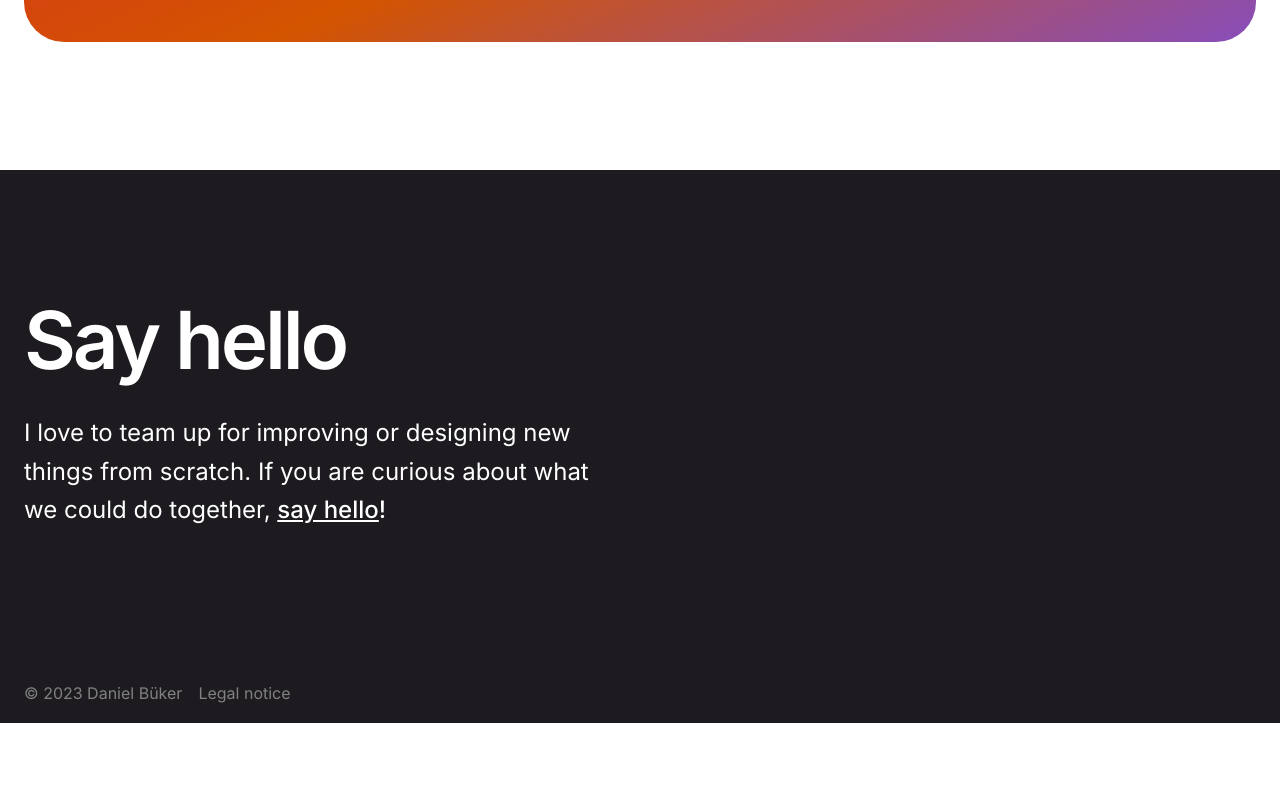
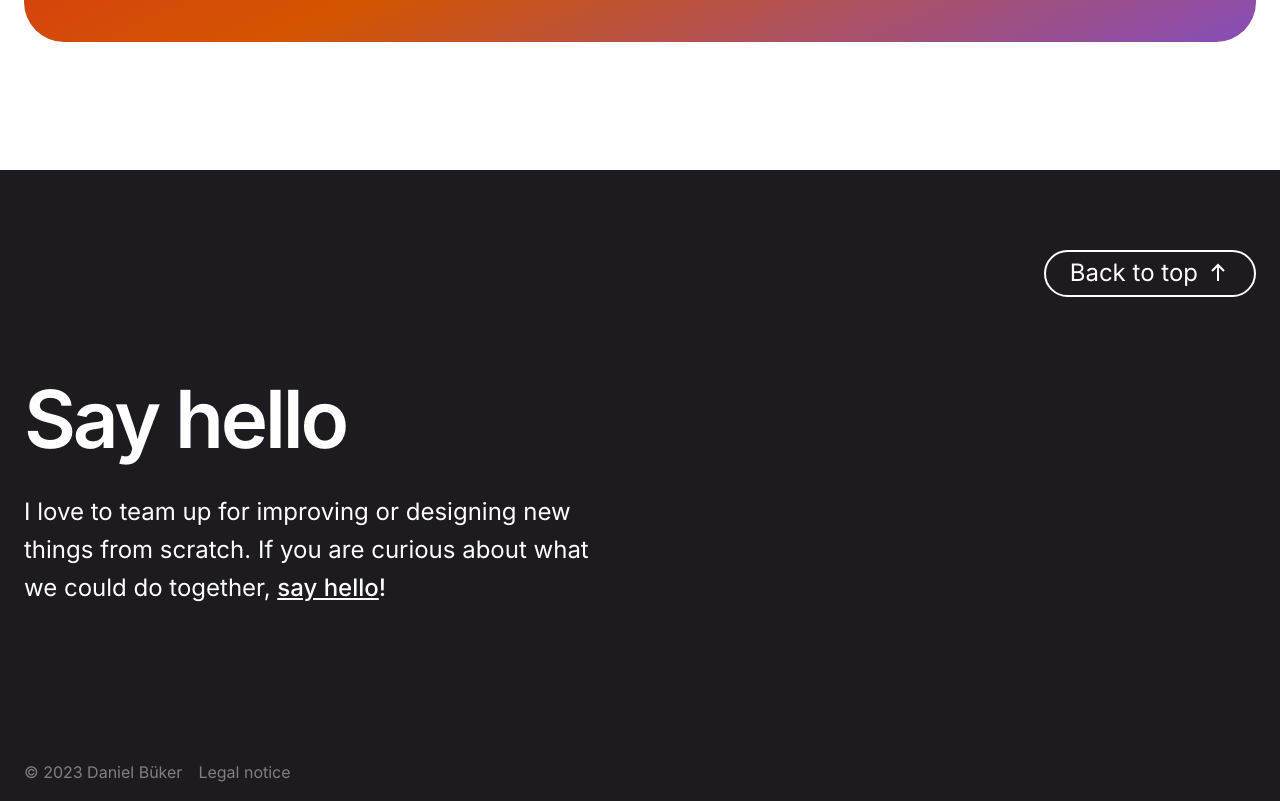
Before and after one commit to dbueker/portfolio-danielbueker, a Nuxt app: page / in a window 1280 px wide. Shown: the part 2385-3186 px from the top of the page. Before the commit the page ends 3108 px from the top, so only its background shows below. Built offline with nearby package versions, Linux system fonts and the light colour scheme.

Commit message:
Added BackToTop Button

```diff
--- a/components/ButtonBackToTop.vue
+++ b/components/ButtonBackToTop.vue
@@ -1,29 +1,14 @@
 <script setup>
-import { ref, onBeforeUnmount, onMounted } from "vue";
+import ArrowTop from '../assets/ArrowTop.svg';
 
-//Shadow on scroll
-const scrolled = ref(false);
-let open = ref(false);
-function onScroll() {
-    if (open.value===false) {
-        if (document.documentElement.scrollTop > 30) {
-        scrolled.value = true;
-        }
-        else {
-        scrolled.value = false;
-        }
-    }
+function scrollToTop() {
+    window.scrollTo({
+        top: 0,
+        behavior: "smooth"
+      });
 }
-
-onMounted(() => {
-    window.addEventListener('scroll', onScroll)
-})
-
-onBeforeUnmount(() => {
-    window.removeEventListener('scroll', onScroll)
-})
 </script>
 
 <template>
-    <button class="rounded-full h-[56px] w-[56px] grid grid-cols-1 justify-items-center items-center bg-lightmode-primary dark:bg-darkmode-primary md:hover:bg-primary md:hover:text-on-primary md:hover:border-primary transition ease-out delay-75 duration-150" :class="scrolled ? 'scale-[103%] shadow-navbar' : ''">Back to top</button>
+    <button @click="scrollToTop" class="flex rounded-full min-w-[80px] py-2 px-6 space-x-2 text-button border-2 border-lightmode-on-surface-variant dark:border-darkmode-on-surface-variant text-lightmode-on-surface-variant dark:text-darkmode-on-surface-variant md:hover:scale-[104%] md:active:scale-[102%] transition ease-in-out duration-200"><p>Back to top</p><img :src=ArrowTop alt="Arrow facing upwards"></button>
 </template>
--- a/components/Footer.vue
+++ b/components/Footer.vue
@@ -1,6 +1,7 @@
 <template>
-    <div class="bg-lightmode-surface-variant dark:bg-darkmode-surface-variant w-full pb-4 pt-24 md:pt-28 lg:pt-32 mt-24 md:mt-28 lg:mt-32">
+    <div class="bg-lightmode-surface-variant dark:bg-darkmode-surface-variant w-full pb-4 pt-6 md:pt-12 lg:pt-20 mt-24 md:mt-28 lg:mt-32">
         <div class="px-6 mx-auto lg:max-w-screen-xl">
+          <div class="flex justify-end pb-20"><ButtonBackToTop /></div>
           <div class="space-y-8 mb-24 md:mb-28 lg:mb-32 max-w-xl text-lightmode-on-surface-variant dark:text-darkmode-on-surface-variant">
             <p class="text-title-mobile lg:text-title-desktop">Say hello</p>
             <p class="text-body pb-6">I love to team up for improving or designing new things from scratch. If you are curious about what we could do together, <a class="text-body-bold underline md:hover:opacity-70 transition ease-in-out duration-150" href="https://www.linkedin.com/in/danielbueker/" target="_blank">say hello</a><span class="text-body-bold">!</span></p>
```
Also changed, not shown: assets/ArrowTop.svg (added).
